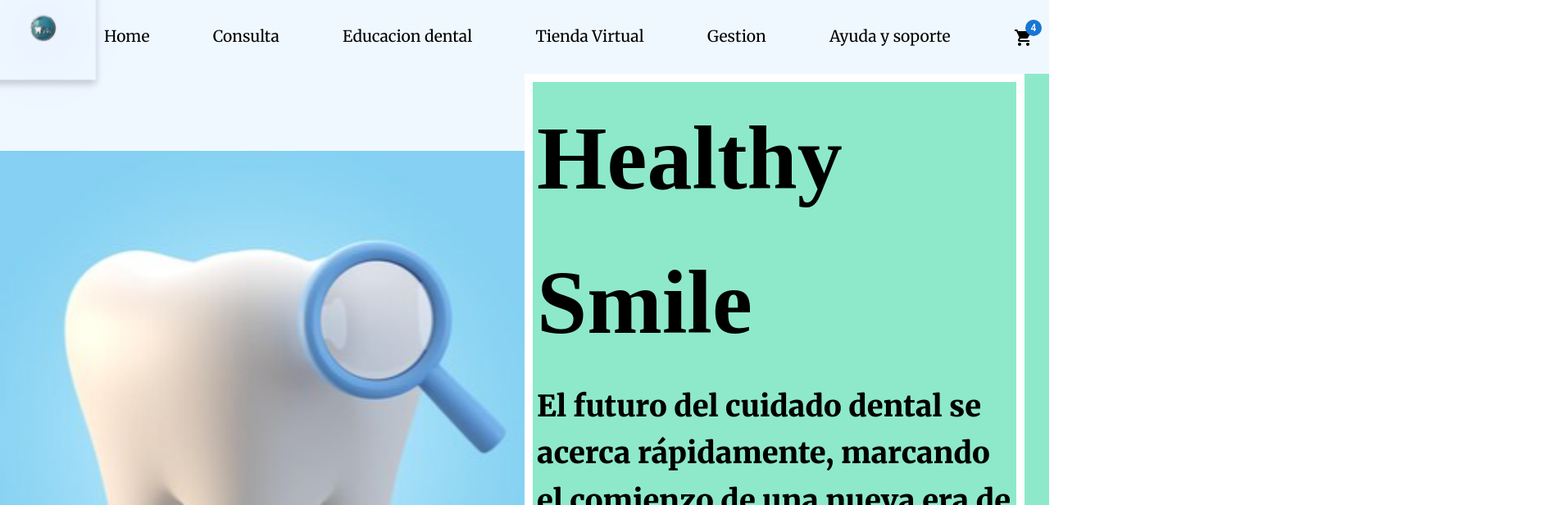
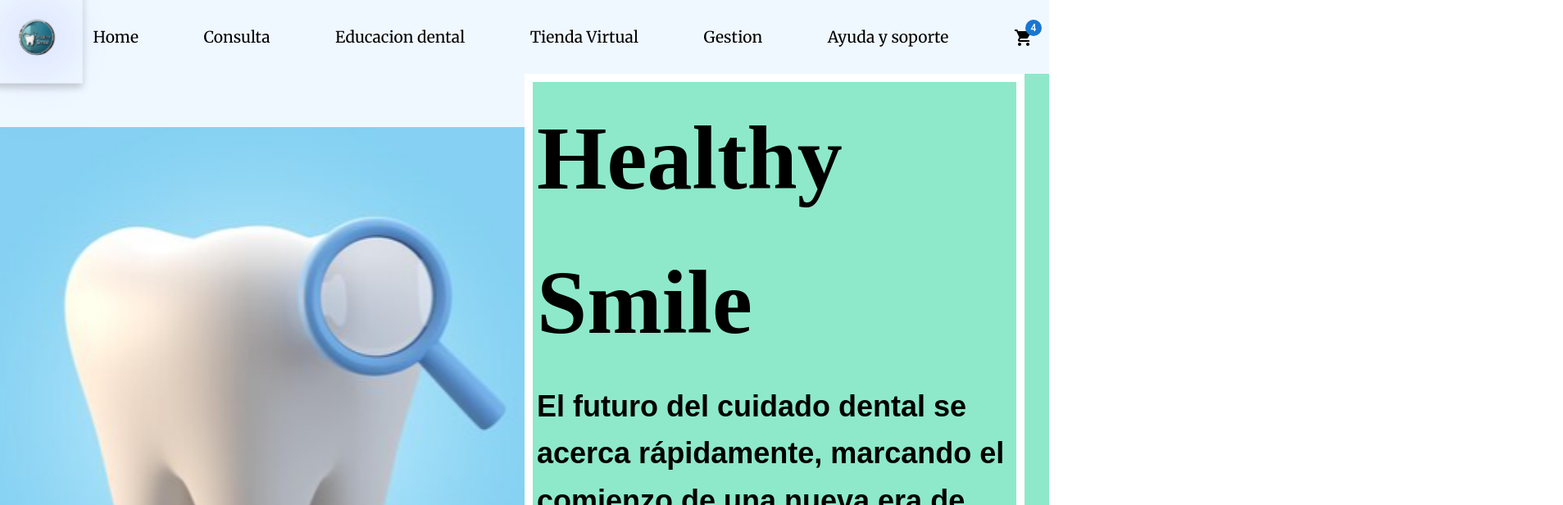
Before and after one commit to MaylinAnzures/DreamTeamMaster, a React (Vite) app in the folder HealthySmile/: page /Home in a window 1280 px wide. Shown: the top 616 px of the page at 82% size, 1907 px wide, since content can reach past the window. Built offline with nearby package versions, Linux system fonts and the light colour scheme.

Commit message:
Commit buen Home

```diff
--- a/HealthySmile/src/componentes/Inicio.css
+++ b/HealthySmile/src/componentes/Inicio.css
@@ -1,7 +1,7 @@
-body {
+#body {
     font-family: Arial, sans-serif;
     line-height: 1.6;
-    font-size: 25px;
+
 }
 
 .contenedor {
@@ -86,3 +86,7 @@ body {
     justify-content: center;
     align-items: center;
 }
+
+#imagen-intermedia{
+    width: 100%;
+}
--- a/HealthySmile/src/componentes/Inicio.jsx
+++ b/HealthySmile/src/componentes/Inicio.jsx
@@ -18,7 +18,7 @@ export default function Inicio() {
     return (
         <div>
             <HeaderApp />
-            <div className="contenedor">
+            <div id='body' className="contenedor">
                 <div className="columnamedio">
                     <img src={part1} className="imagen" alt="Descripción de la imagen" />
                 </div>
@@ -56,7 +56,7 @@ export default function Inicio() {
                 </div>
             </div>
             <br /><br />
-            <img src={part31} alt="Descripción de la imagen" />
+            <img id='imagen-intermedia' src={part31} alt="Descripción de la imagen" />
             <div className="contenedor">
                 <div className="columnaiz">
                     <p>Consulta Virtual</p>
```
